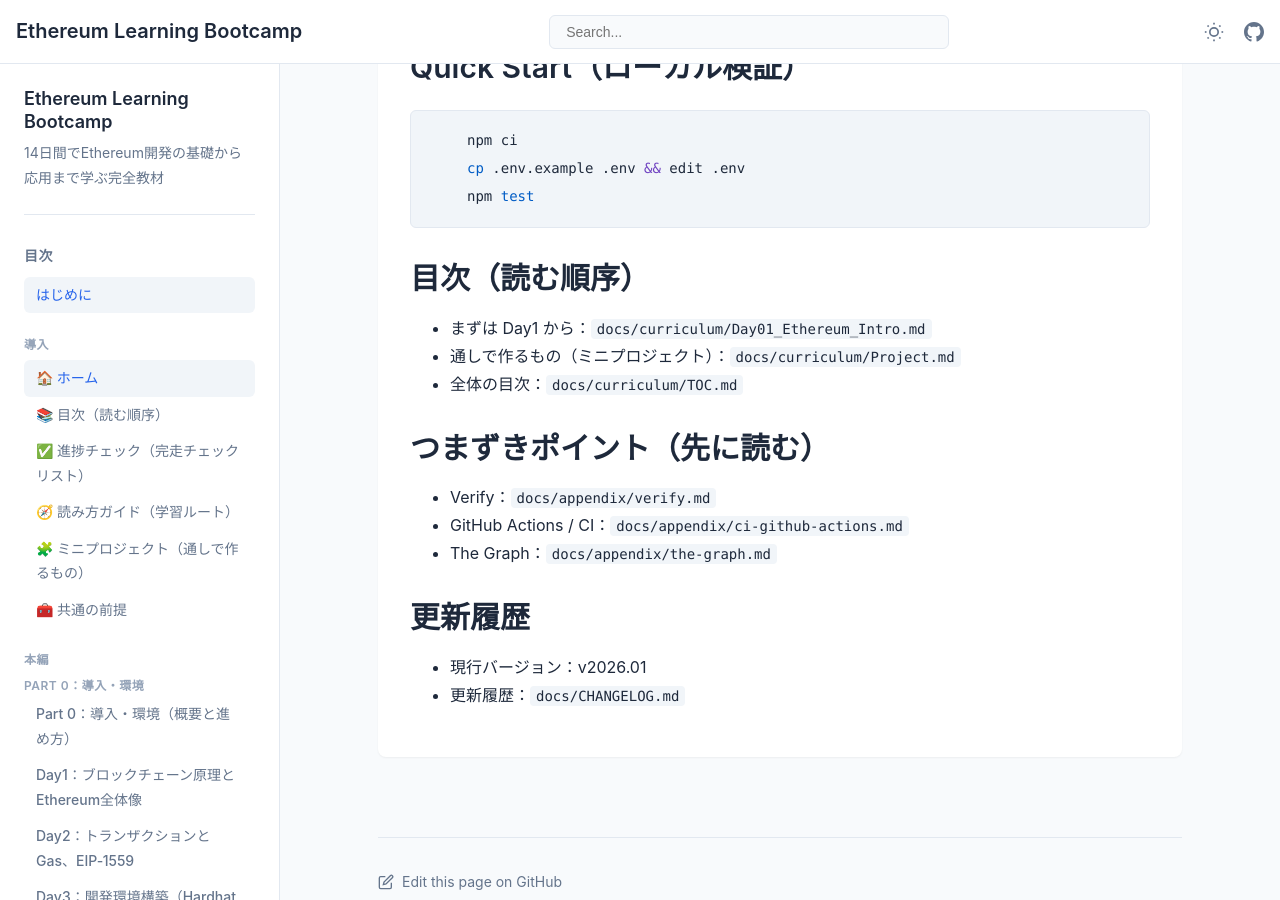
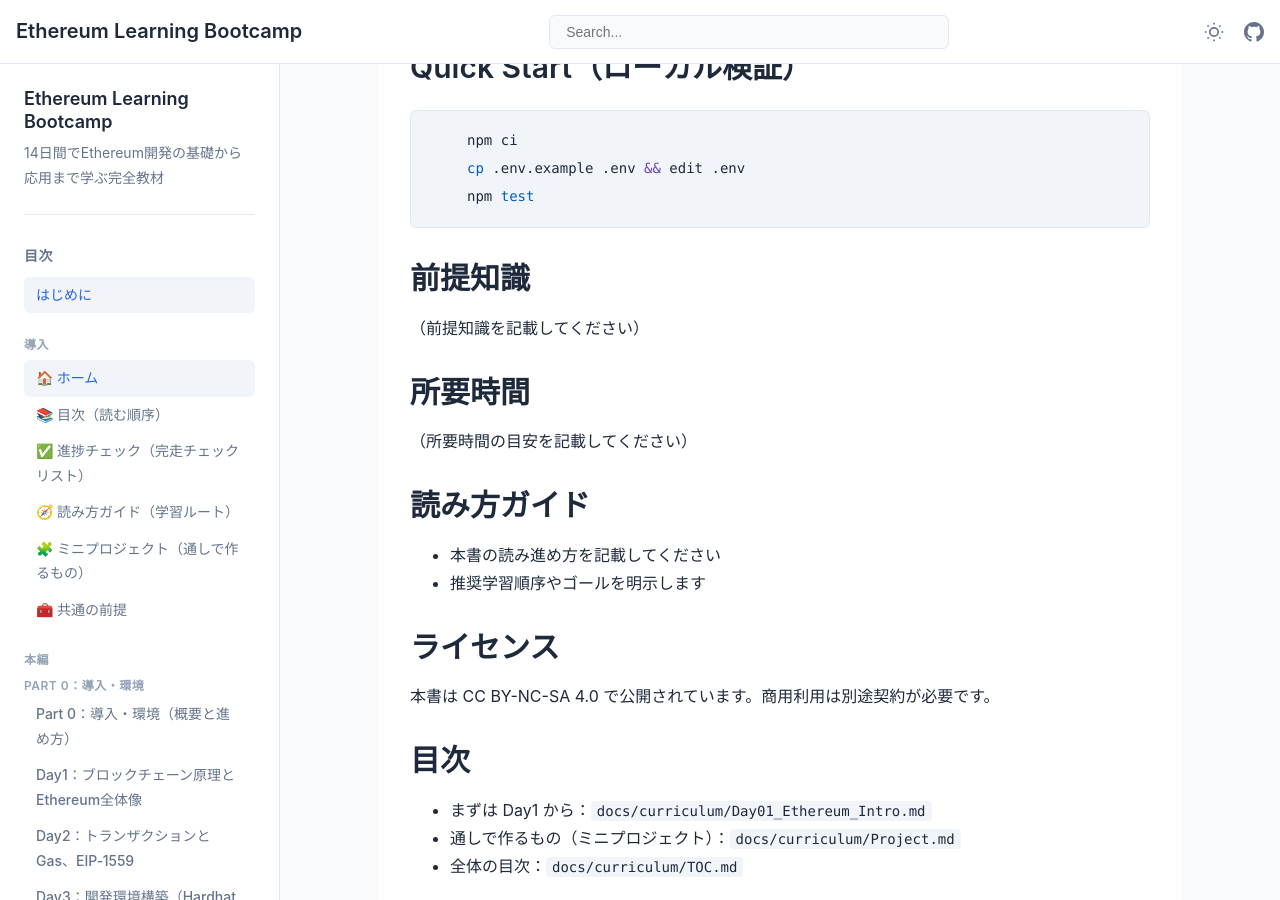
Before and after one commit to itdojp/ethereum-learning-bootcamp, a Jekyll site: the page built from docs/index.md, in a window 1280 px wide and 900 px high, scrolled down 953 px. Built offline with Jekyll 4.4.1, drawn with Linux system fonts in a browser that asks for light colours; some of the changed text lies outside the part shown.

Commit message:
chore: align top page slots

````diff
--- a/docs/index.md
+++ b/docs/index.md
@@ -12,11 +12,11 @@
 本書は **IT Engineer Knowledge Architecture** シリーズの 1 冊として公開することを想定している。
 書籍一覧：<https://itdojp.github.io/it-engineer-knowledge-architecture/>
 
-## 対象読者
+## 想定読者
 - 初心者〜初級エンジニア（新卒〜実務経験2年未満）
 - Ethereum / Solidity は初学者を含む
 
-## この本でできるようになること
+## 学習成果
 - ブロックチェーン/Ethereumの基本概念（Tx、Gas、PoS、L1/L2）を説明できる
 - Hardhat を使ってコントラクトをテストし、スクリプトで操作できる
 - ERC‑20 / ERC‑721 の基本フロー（transfer/approve/mint/tokenURI）を動かして理解できる
@@ -37,7 +37,20 @@
 npm test
 ```
 
-## 目次（読む順序）
+## 前提知識
+（前提知識を記載してください）
+
+## 所要時間
+（所要時間の目安を記載してください）
+
+## 読み方ガイド
+- 本書の読み進め方を記載してください
+- 推奨学習順序やゴールを明示します
+
+## ライセンス
+本書は CC BY-NC-SA 4.0 で公開されています。商用利用は別途契約が必要です。
+
+## 目次
 - まずは Day1 から：[`docs/curriculum/Day01_Ethereum_Intro.md`]({{ '/curriculum/Day01_Ethereum_Intro/' | relative_url }})
 - 通しで作るもの（ミニプロジェクト）：[`docs/curriculum/Project.md`]({{ '/curriculum/Project/' | relative_url }})
 - 全体の目次：[`docs/curriculum/TOC.md`]({{ '/curriculum/TOC/' | relative_url }})
````
